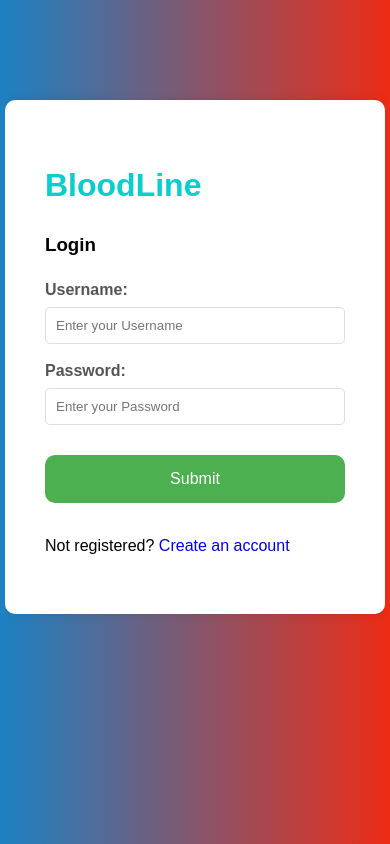
After one commit to Vejaysundaram-Rajkumar/mini_project-2024, a Flask app: page /login in a window 390 px wide. The commit adds this page. Run offline with Flask 3, Linux system fonts and the light colour scheme.

Commit message:
login/signup
created responsive login and signup pages and linked with the home page.with css

```diff
--- a/app.py
+++ b/app.py
@@ -15,5 +15,16 @@ app.secret_key = b'_5#y2L"F4Q8z\n\xec]/'
 def index():
     return render_template("index.html")
 
+
+#signin page
+@app.route('/get-started')
+def getstarted():
+    return render_template("getstarted.html")
+
+#login page
+@app.route('/login')
+def login():
+    return render_template("login.html")
+
 if __name__ == '__main__':
     app.run(host="0.0.0.0")
--- /dev/null
+++ b/static/login.css
@@ -0,0 +1,86 @@
+body {
+	display: flex;
+	align-items: center;
+	justify-content: center;
+    font-family: 'Arial', sans-serif;
+	line-height: 1.5;
+	min-height: 100vh;
+	flex-direction: column;
+    margin: 0;
+    padding: 0;
+    background: linear-gradient(to right, #1c81c4, #ed2b15);
+    position: relative;
+    overflow: hidden;
+}
+.gradient-background {
+    height: 100vh;
+    overflow: hidden;
+
+}
+
+.main {
+    background-color: #ffffff;
+    margin: 100px auto;
+    font-family: 'Raleway', sans-serif;
+    padding: 40px;
+    width: 70%;
+    min-width: 300px;
+    border-radius: 10px;
+    animation: fadeIn 4s forwards, slideIn 2s forwards;
+    box-shadow: 0 0 10px rgba(0, 0, 0, 0.1);
+}
+@keyframes fadeIn {
+    0% { opacity: 0; }
+    100% { opacity: 1; }
+}
+@keyframes slideIn {
+    0% {
+        left: -100%;
+    }
+    100% {
+        left: 10%;
+    }
+}
+h1 {
+	color: #08cfcc;
+}
+
+label {
+	display: block;
+	width: 100%;
+	margin-top: 10px;
+	margin-bottom: 5px;
+	text-align: left;
+	color: #555;
+	font-weight: bold;
+}
+
+
+input {
+	display: block;
+	width: 100%;
+	margin-bottom: 15px;
+	padding: 10px;
+	box-sizing: border-box;
+	border: 1px solid #ddd;
+	border-radius: 5px;
+}
+
+button {
+	padding: 15px;
+	border-radius: 10px;
+	margin-top: 15px;
+	margin-bottom: 15px;
+	border: none;
+	color: white;
+	cursor: pointer;
+	background-color: #4CAF50;
+	width: 100%;
+	font-size: 16px;
+}
+
+.wrap {
+	display: flex;
+	justify-content: center;
+	align-items: center;
+}
--- a/templates/index.html
+++ b/templates/index.html
@@ -39,9 +39,9 @@
     </div>
 
 {% else %}
-    <div class="login-signup">
-        <button >Login</button>
-        <button>Sign Up</button>
+    <div class="get-started">
+        <button onclick="location.href='/get-started'">Get Started</button>
+        <button onclick="location.href='/login'">Login</button>
     </div>
 {% endif %}
 
--- /dev/null
+++ b/templates/login.html
@@ -0,0 +1,48 @@
+<!DOCTYPE html>
+<html>
+<head>
+    <meta name="viewport" content="width=device-width, initial-scale=1.0">
+	<link rel="stylesheet" href="{{ url_for('static', filename='login.css') }}">
+    <title>BloodLine Login</title>
+</head>
+
+<body>
+    <div class="gradient-background">
+	<div class="main">
+		<h1>BloodLine</h1>
+		<h3>Login</h3>
+		<form action="/">
+			<label for="first">
+				Username:
+			</label>
+			<input type="text"
+				id="first"
+				name="first"
+				placeholder="Enter your Username" required>
+
+			<label for="password">
+				Password:
+			</label>
+			<input type="password"
+				id="password"
+				name="password"
+				placeholder="Enter your Password" required>
+
+			<div class="wrap">
+				<button type="submit"
+						onclick="location.href='/'">
+					Submit
+				</button>
+			</div>
+		</form>
+		<p>Not registered?
+			<a href="/get-started"
+			style="text-decoration: none;">
+				Create an account
+			</a>
+		</p>
+	</div>
+
+</body>
+
+</html>
```
Also changed, not shown: static/getstarted.css (added, +106 -0 lines), static/styles.css (+8 -17 lines), templates/getstarted.html (added, +120 -0 lines).
